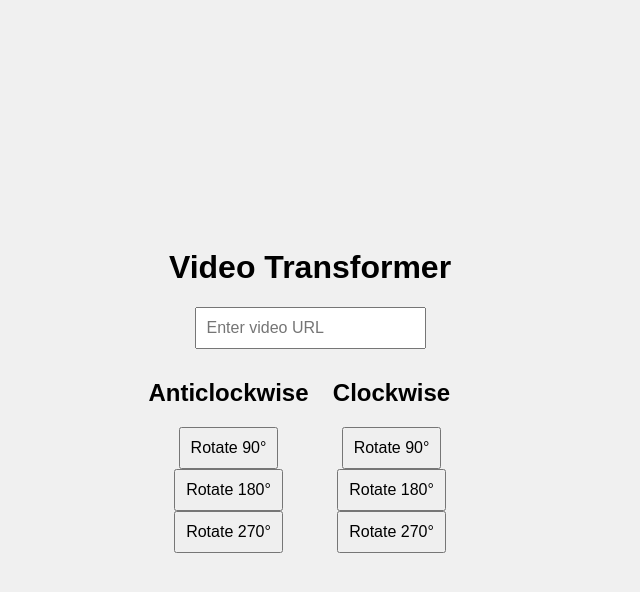
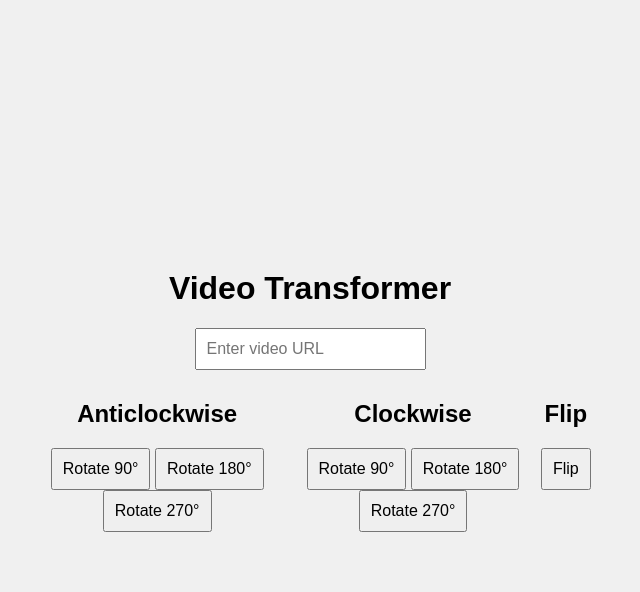
Before and after one commit to hackerAman1729/VideoConverterUsingCloudinary, a Flask app: page / in a window 1280 px wide. Shown: the top 592 px of the page, without its empty margins (330-970 px from the left). Run offline with Flask 2, Linux system fonts and the light colour scheme.

Commit message:
added horizontal mirror flip

```diff
--- a/main.py
+++ b/main.py
@@ -15,6 +15,7 @@ def home():
 def transform():
     url = request.json['url']
     angle = request.json.get('angle', 0)
+    flip = request.json.get('flip', False)
 
     cloud_name = os.getenv('CLOUDINARY_CLOUD_NAME')
     api_key = os.getenv('CLOUDINARY_API_KEY')
@@ -27,8 +28,13 @@ def transform():
     )
 
     try:
-        # Use the provided angle for transformation
-        result = cloudinary.uploader.upload(url, resource_type="video", angle=angle)
+        transformations = []
+        if flip:
+            transformations.append({"angle": "hflip"})
+        if angle != 0:
+            transformations.append({"angle": angle})
+
+        result = cloudinary.uploader.upload(url, resource_type="video", transformation=transformations)
 
         https_url = result['url'].replace("http://", "https://")  # Replace http with https
         return {'transformedUrl': https_url}
--- a/templates/index.html
+++ b/templates/index.html
@@ -1,5 +1,3 @@
-<!-- templates/index.html -->
-
 <!-- templates/index.html -->
 <!DOCTYPE html>
 <html>
@@ -28,8 +26,8 @@
     }
     .rotate-buttons {
       display: flex;
-      justify-content: space-between;
-      width: 50%;
+      justify-content: space-around;
+      width: 80%;
       margin: 10px auto;
     }
     button:active {
@@ -54,18 +52,22 @@
         <button onclick="transform(180)">Rotate 180°</button>
         <button onclick="transform(270)">Rotate 270°</button>
       </div>
+      <div>
+        <h2>Flip</h2>
+        <button onclick="transform(0, true)">Flip</button>
+      </div>
     </div>
     <img id="loading" src="https://mir-s3-cdn-cf.behance.net/project_modules/max_1200/b6e0b072897469.5bf6e79950d23.gif" style="display: none; width: 300px;">
     <div id="output"></div>
   </div>
   <script>
-    async function transform(angle) {
+    async function transform(angle, flip = false) {
       const url = document.getElementById('input').value;
       document.getElementById('loading').style.display = 'block';
       const response = await fetch('/transform', {
         method: 'POST',
         headers: { 'Content-Type': 'application/json' },
-        body: JSON.stringify({ url, angle })
+        body: JSON.stringify({ url, angle, flip })
       });
       const data = await response.json();
       document.getElementById('output').innerHTML = `
```
